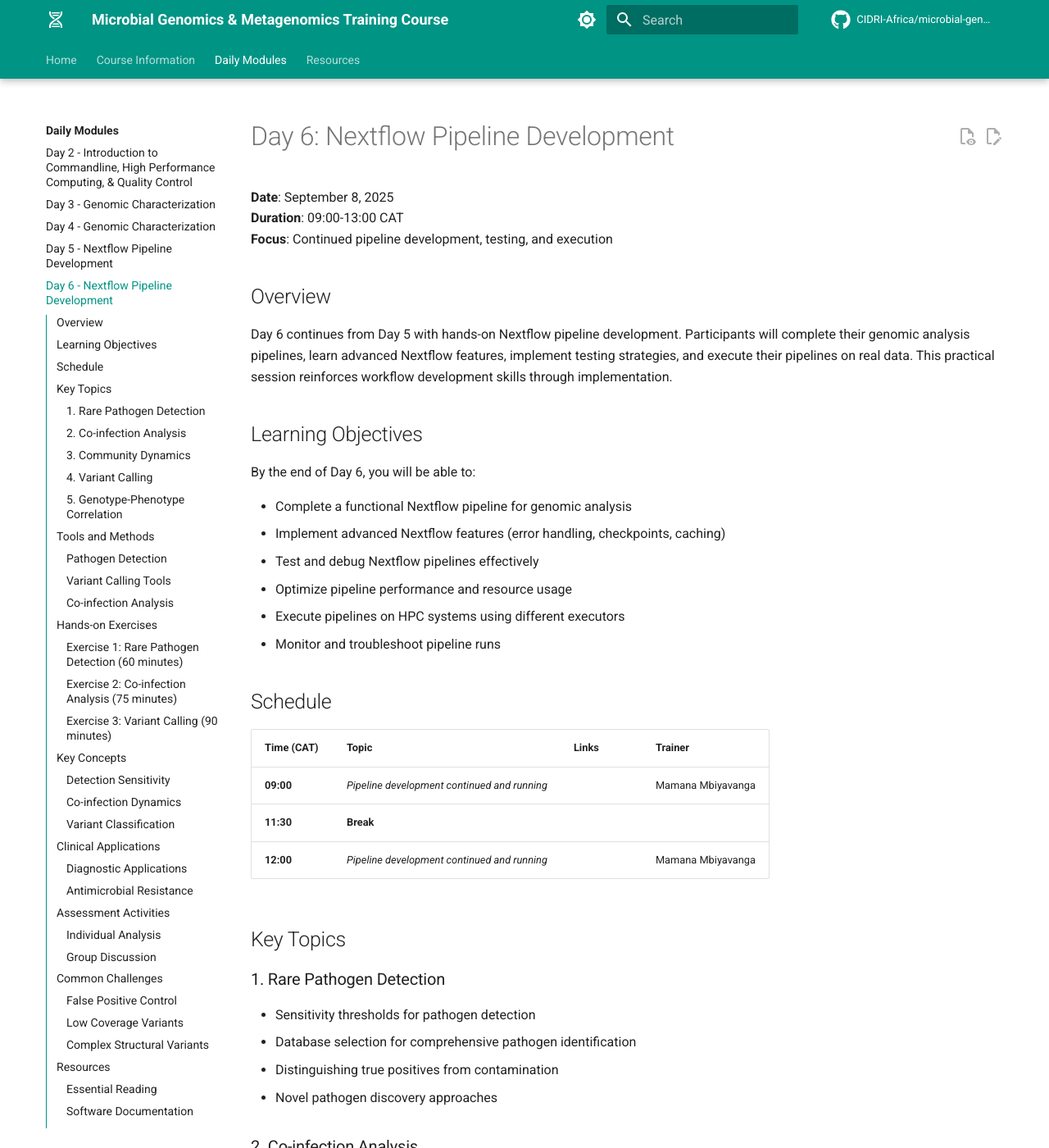
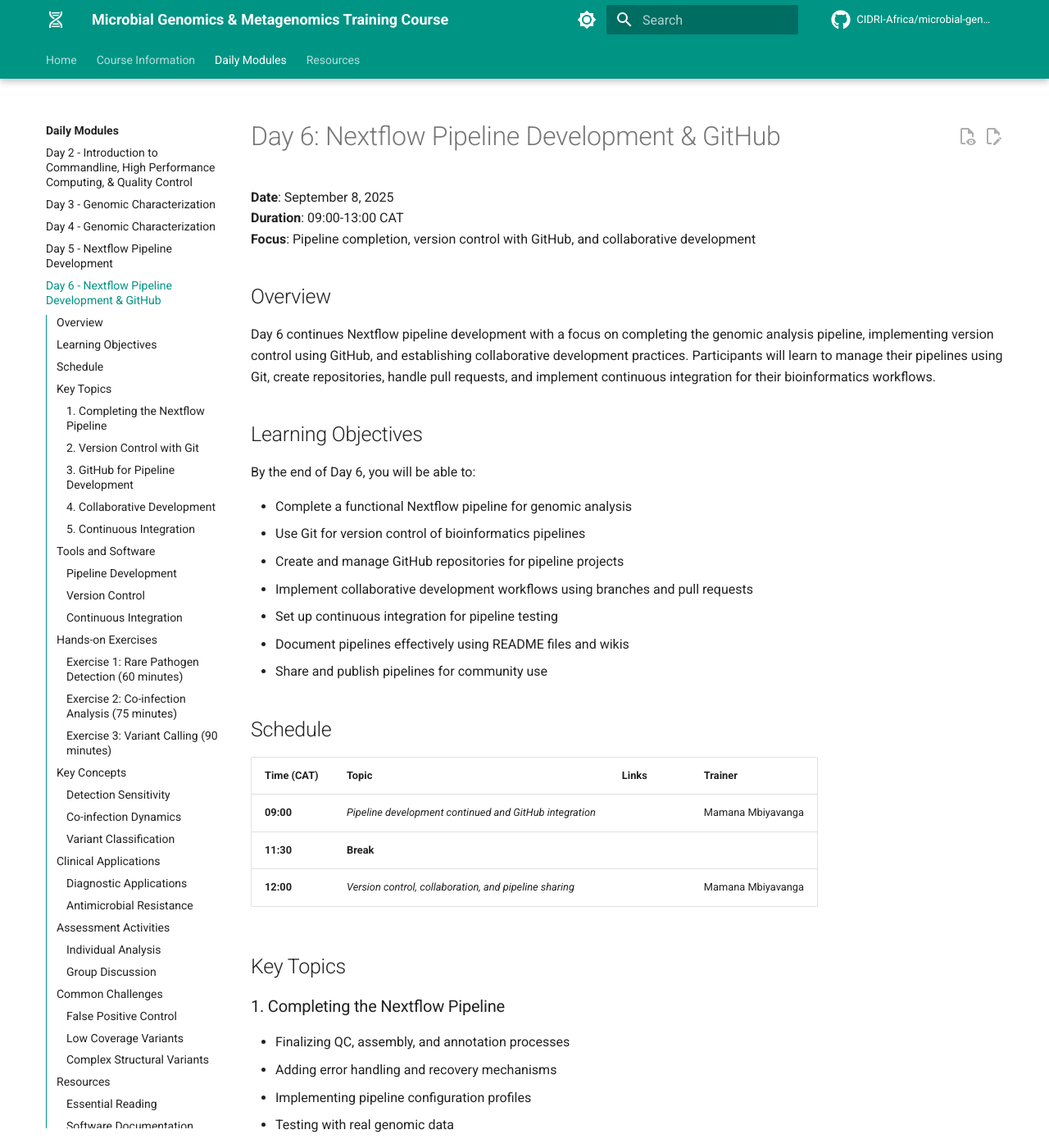
Before and after one commit to mamanambiya/microbial-genomics-training, an MkDocs documentation site: the page built from docs_src/modules/day6/index.md, in a window 1280 px wide and 1400 px high. Shown: the whole window at 82% size. Built offline with MkDocs 1.6.1 and Material for MkDocs 9.7.7, drawn with Linux system fonts in a browser that asks for light colours; comment, search, counter and statistics services are not loaded; some of the changed text lies outside the part shown.

Commit message:
Update Day 6 to include GitHub and improve title
- Changed title to 'Nextflow Pipeline Development & GitHub'
- Updated focus to include version control and collaborative development
- Added GitHub-related learning objectives
- Replaced content with Git/GitHub topics and tools
- Updated schedule to reflect GitHub integration and collaboration

```diff
--- a/docs_src/modules/day6/index.md
+++ b/docs_src/modules/day6/index.md
@@ -1,81 +1,82 @@
-# Day 6: Nextflow Pipeline Development
+# Day 6: Nextflow Pipeline Development & GitHub
 
 **Date**: September 8, 2025
 **Duration**: 09:00-13:00 CAT
-**Focus**: Continued pipeline development, testing, and execution
+**Focus**: Pipeline completion, version control with GitHub, and collaborative development
 
 ## Overview
 
-Day 6 continues from Day 5 with hands-on Nextflow pipeline development. Participants will complete their genomic analysis pipelines, learn advanced Nextflow features, implement testing strategies, and execute their pipelines on real data. This practical session reinforces workflow development skills through implementation.
+Day 6 continues Nextflow pipeline development with a focus on completing the genomic analysis pipeline, implementing version control using GitHub, and establishing collaborative development practices. Participants will learn to manage their pipelines using Git, create repositories, handle pull requests, and implement continuous integration for their bioinformatics workflows.
 
 ## Learning Objectives
 
 By the end of Day 6, you will be able to:
 
 - Complete a functional Nextflow pipeline for genomic analysis
-- Implement advanced Nextflow features (error handling, checkpoints, caching)
-- Test and debug Nextflow pipelines effectively
-- Optimize pipeline performance and resource usage
-- Execute pipelines on HPC systems using different executors
-- Monitor and troubleshoot pipeline runs
+- Use Git for version control of bioinformatics pipelines
+- Create and manage GitHub repositories for pipeline projects
+- Implement collaborative development workflows using branches and pull requests
+- Set up continuous integration for pipeline testing
+- Document pipelines effectively using README files and wikis
+- Share and publish pipelines for community use
 
 ## Schedule
 
 | Time (CAT) | Topic | Links | Trainer |
 |------------|-------|-------|---------|
-| **09:00** | *Pipeline development continued and running* | | Mamana Mbiyavanga |
+| **09:00** | *Pipeline development continued and GitHub integration* | | Mamana Mbiyavanga |
 | **11:30** | **Break** | | |
-| **12:00** | *Pipeline development continued and running* | | Mamana Mbiyavanga |
+| **12:00** | *Version control, collaboration, and pipeline sharing* | | Mamana Mbiyavanga |
 
 ## Key Topics
 
-### 1. Rare Pathogen Detection
-- Sensitivity thresholds for pathogen detection
-- Database selection for comprehensive pathogen identification
-- Distinguishing true positives from contamination
-- Novel pathogen discovery approaches
+### 1. Completing the Nextflow Pipeline
+- Finalizing QC, assembly, and annotation processes
+- Adding error handling and recovery mechanisms
+- Implementing pipeline configuration profiles
+- Testing with real genomic data
 
-### 2. Co-infection Analysis
-- Multi-pathogen detection in single samples
-- Strain-level resolution in mixed infections
-- Quantitative analysis of pathogen loads
-- Clinical significance of co-infections
+### 2. Version Control with Git
+- Git fundamentals for bioinformatics projects
+- Tracking pipeline changes and versions
+- Managing configuration files and parameters
+- Best practices for commit messages
 
-### 3. Community Dynamics
-- Temporal changes in microbiome composition
-- Treatment-induced community shifts
-- Ecological succession patterns
-- Stability and resilience metrics
+### 3. GitHub for Pipeline Development
+- Creating and organizing GitHub repositories
+- Writing effective README documentation
+- Using GitHub Issues for project management
+- Releases and semantic versioning
 
-### 4. Variant Calling
-- SNP and indel detection from genomic data
-- Quality filtering and validation of variants
-- Structural variant identification
-- Population genetics analysis
+### 4. Collaborative Development
+- Branching strategies for pipeline development
+- Creating and reviewing pull requests
+- Resolving merge conflicts
+- Team workflows and code review
 
-### 5. Genotype-Phenotype Correlation
-- Resistance gene identification and validation
-- Phenotypic testing correlation with genomic predictions
-- Machine learning approaches for phenotype prediction
-- Clinical decision support applications
+### 5. Continuous Integration
+- Setting up GitHub Actions for pipeline testing
+- Automated testing strategies
+- Container building and registry management
+- Documentation generation and deployment
 
-## Tools and Methods
+## Tools and Software
 
-### Pathogen Detection
-- **PathSeq** - Pathogen detection in clinical samples
-- **Kraken2** with comprehensive databases
-- **MetaPhlAn4** for species-level identification
-- **BLAST** for targeted sequence search
+### Pipeline Development
+- **Nextflow** - Workflow orchestration
+- **nf-core tools** - Pipeline templates and tools
+- **Docker/Singularity** - Container platforms
 
-### Variant Calling Tools
-- **GATK** - Genome Analysis Toolkit
-- **FreeBayes** - Bayesian variant caller
-- **VarScan** - Somatic and germline variant calling
-- **SnpEff** - Variant annotation and effect prediction
+### Version Control
+- **Git** - Version control system
+- **GitHub** - Code hosting and collaboration
+- **GitHub CLI** - Command-line interface for GitHub
+- **GitHub Desktop** - GUI for Git operations
 
-### Co-infection Analysis
-- **StrainEst** - Strain-level analysis
-- **ConStrains** - Strain reconstruction
+### Continuous Integration
+- **GitHub Actions** - CI/CD platform
+- **nf-test** - Nextflow testing framework
+- **pytest-workflow** - Pipeline testing tool
 - **DESMAN** - De novo extraction of strains from metagenomes
 
 ## Hands-on Exercises
--- a/mkdocs.yml
+++ b/mkdocs.yml
@@ -133,7 +133,7 @@ nav:
     - Day 3 - Genomic Characterization: modules/day3/index.md
     - Day 4 - Genomic Characterization: modules/day4/index.md
     - Day 5 - Nextflow Pipeline Development: modules/day5/index.md
-    - Day 6 - Nextflow Pipeline Development: modules/day6/index.md
+    - Day 6 - Nextflow Pipeline Development & GitHub: modules/day6/index.md
     - Day 7 - Metagenomic profiling: modules/day7/index.md
     - Day 8 - Comparative Genomics: modules/day8/index.md
     - Day 9 - Bring your own data: modules/day9/index.md
```
Also changed, not shown: docs_src/course/schedule.md (+4 -4 lines).
